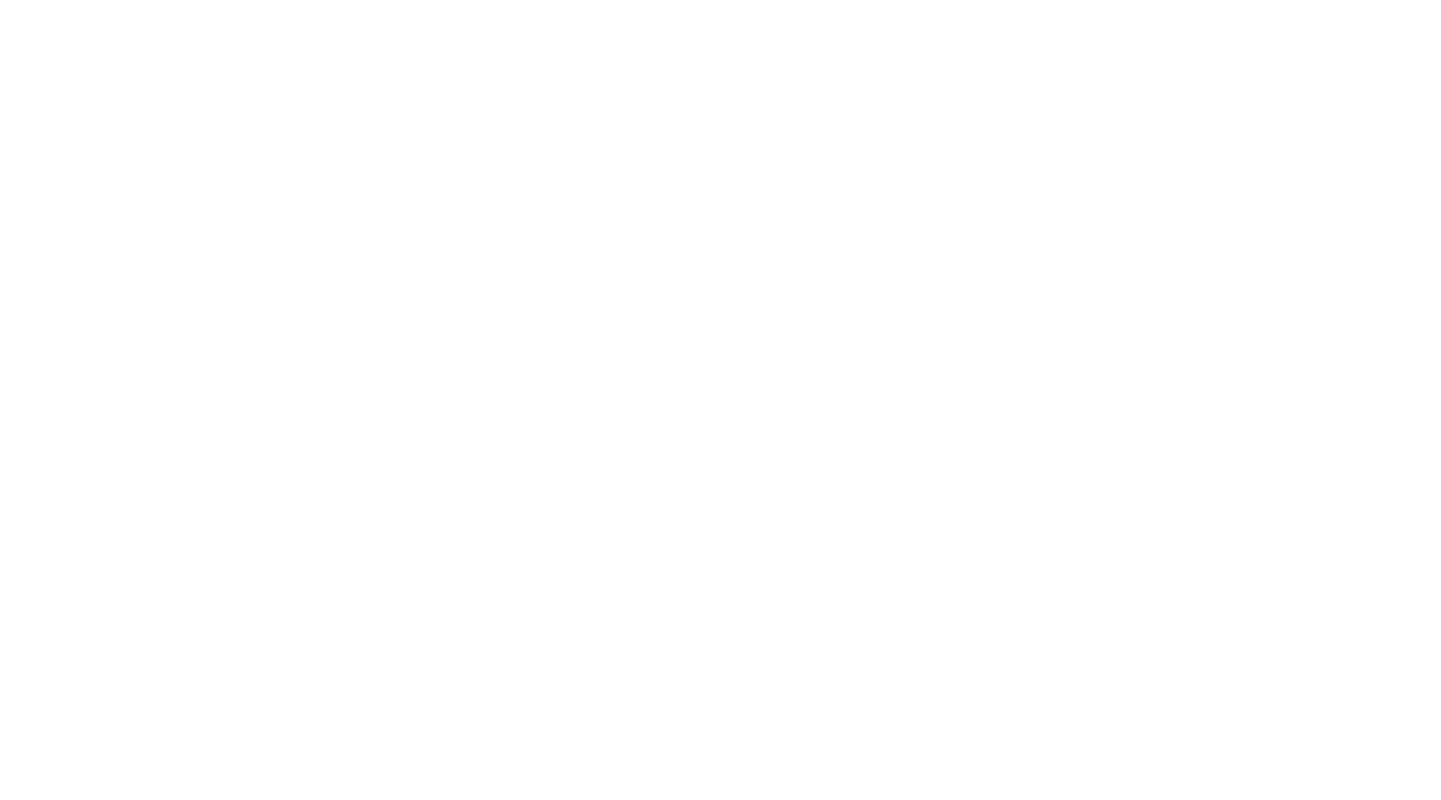
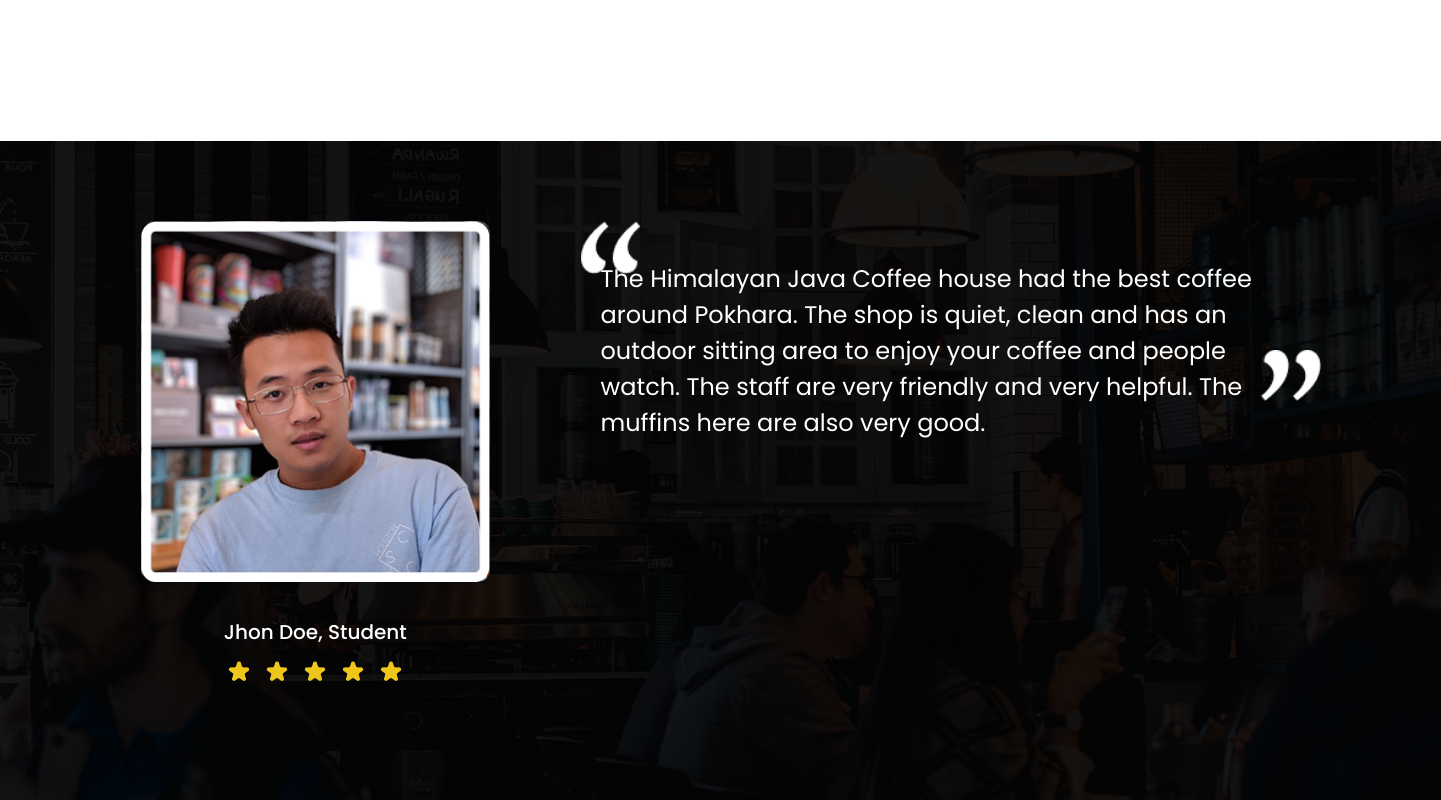
Before and after one commit to SantoshPoudel0/Internship_Frontend, a React (Create React App) app in the folder frontend/: page / in a window 1280 px wide. Shown: the part 3559-4359 px from the top of the page, 1441 px wide, since content can reach past the window. Before the commit the page ends 3242 px from the top, so only its background shows below. Built offline with nearby package versions, Linux system fonts and the light colour scheme.

Commit message:
review secion almost complete

```diff
--- a/frontend/src/components/Home.js
+++ b/frontend/src/components/Home.js
@@ -2,14 +2,15 @@
 import Services from './Services';
 import Outlets from './Outlets';
 import Menu from './Menu';
+import Reviews from './Reviews';
 import './Home.css';
 
 function Home() {
   const scrollToMenu = () => {
-    const menuSection = document.getElementById('menu');
-    if (menuSection) {
-      menuSection.scrollIntoView({ behavior: 'smooth' });
-    }
+    window.scrollTo({
+      top: 2200,
+      behavior: 'smooth'
+    });
   };
 
   return (
@@ -71,6 +72,9 @@
 
       {/* Menu Section */}
       <Menu />
+
+      {/* Reviews Section */}
+      <Reviews />
     </div>
   );
 }
--- /dev/null
+++ b/frontend/src/components/Reviews.css
@@ -0,0 +1,150 @@
+.reviews-section {
+  width: 1441px;
+  position: absolute;
+  top: 3700px;
+  left: 0;
+  padding: 80px 0;
+  box-sizing: border-box;
+  background: url('../../public/images/review/bg.png') no-repeat center center;
+  background-size: cover;
+  height: 659px;
+}
+
+.reviews-section::before {
+  content: '';
+  position: absolute;
+  top: 0;
+  left: 0;
+  width: 100%;
+  height: 100%;
+  background-color: rgba(0, 0, 0, 0.7);
+  z-index: 0;
+}
+
+.reviews-container {
+  max-width: 1200px;
+  margin: 0 auto;
+  padding: 0 20px;
+  position: relative;
+  z-index: 1;
+}
+
+.reviews-content {
+  display: flex;
+  align-items: flex-start;
+  justify-content: space-between;
+  gap: 80px;
+}
+
+.left-column {
+  display: flex;
+  flex-direction: column;
+  align-items: center;
+}
+
+.profile-container {
+  position: relative;
+  margin-bottom: 20px;
+  width: 349.4246826171875px;
+  height: 361.1766357421875px;
+}
+
+.profile-image {
+  width: 100%;
+  height: 100%;
+  object-fit: cover;
+  border-radius: 10px;
+}
+
+.frame-image {
+  position: absolute;
+  top: 0;
+  left: 0;
+  width: 100%;
+  height: 100%;
+}
+
+.testimonial-container {
+  flex: 1;
+  position: relative;
+  padding-top: 40px;
+  max-width: 700px;
+}
+
+.quote-left {
+  position: absolute;
+  top: 0;
+  left: -20px;
+  width: 60px;
+  height: auto;
+}
+
+.quote-right {
+  position: absolute;
+  bottom: 40px;
+  right: -20px;
+  width: 60px;
+  height: auto;
+}
+
+.testimonial-text {
+  font-size: 24px;
+  line-height: 1.5;
+  color: #FFFFFF;
+  margin-bottom: 0;
+}
+
+.reviewer-info {
+  text-align: center;
+  margin-top: 15px;
+}
+
+.reviewer-name {
+  font-size: 20px;
+  font-weight: 500;
+  color: #FFFFFF;
+  margin-bottom: 10px;
+}
+
+/* .rating {
+  display: flex;
+  justify-content: center;
+  gap: 5px;
+} */
+
+/* .star {
+  width: 20px;
+  height: 20px;
+} */
+
+@media screen and (max-width: 992px) {
+  .reviews-content {
+    flex-direction: column;
+    align-items: center;
+    gap: 40px;
+  }
+
+  .testimonial-container {
+    text-align: center;
+    padding-top: 20px;
+  }
+
+  .quote-left {
+    left: 0;
+  }
+
+  .quote-right {
+    right: 0;
+  }
+}
+
+@media screen and (max-width: 576px) {
+  .profile-container {
+    width: 280px;
+    height: 290px;
+  }
+
+  .testimonial-text {
+    font-size: 18px;
+  }
+}
--- /dev/null
+++ b/frontend/src/components/Reviews.js
@@ -0,0 +1,38 @@
+import React from 'react';
+import './Reviews.css';
+
+function Reviews() {
+  return (
+    <section id="reviews" className="reviews-section">
+      <div className="reviews-container">
+        <div className="reviews-content">
+          <div className="left-column">
+            <div className="profile-container">
+              <img src="images/review/profile.png" alt="Customer" className="profile-image" />
+              <img src="images/review/frame.png" alt="Frame" className="frame-image" />
+            </div>
+            <div className="reviewer-info">
+              <p className="reviewer-name">Jhon Doe, Student</p>
+              <div className="rating">
+                <img src="images/review/star.png" alt="Star" className="star" />
+
+              </div>
+            </div>
+          </div>
+
+          <div className="testimonial-container">
+            <img src="images/review/right.png" alt="Quote" className="quote-left" />
+            <p className="testimonial-text">
+              The Himalayan Java Coffee house had the best coffee around Pokhara. The shop is
+              quiet, clean and has an outdoor sitting area to enjoy your coffee and people watch. The
+              staff are very friendly and very helpful. The muffins here are also very good.
+            </p>
+            <img src="images/review/left.png" alt="Quote" className="quote-right" />
+          </div>
+        </div>
+      </div>
+    </section>
+  );
+}
+
+export default Reviews;
```
Also changed, not shown: frontend/public/images/review/left.png (renamed from frontend/public/images/review/”.png), frontend/public/images/review/right.png (renamed from frontend/public/images/review/“.png).
